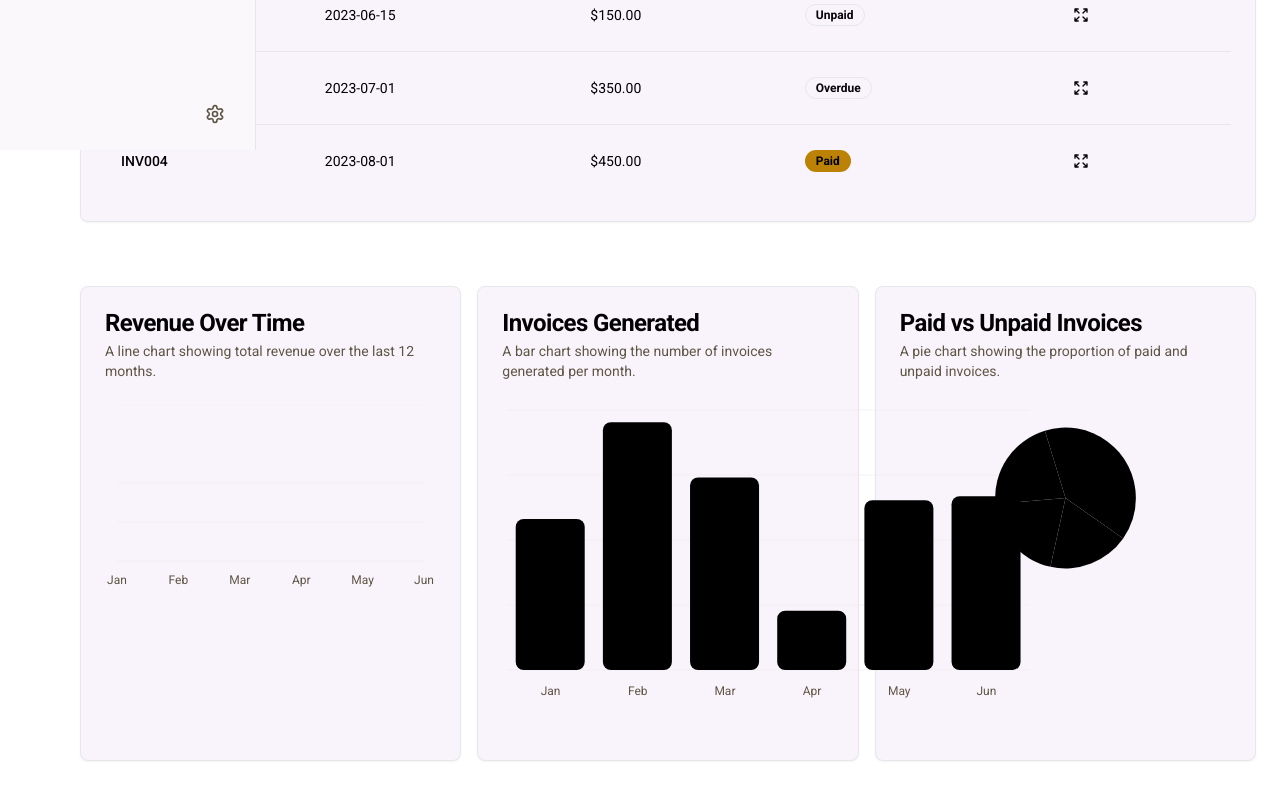
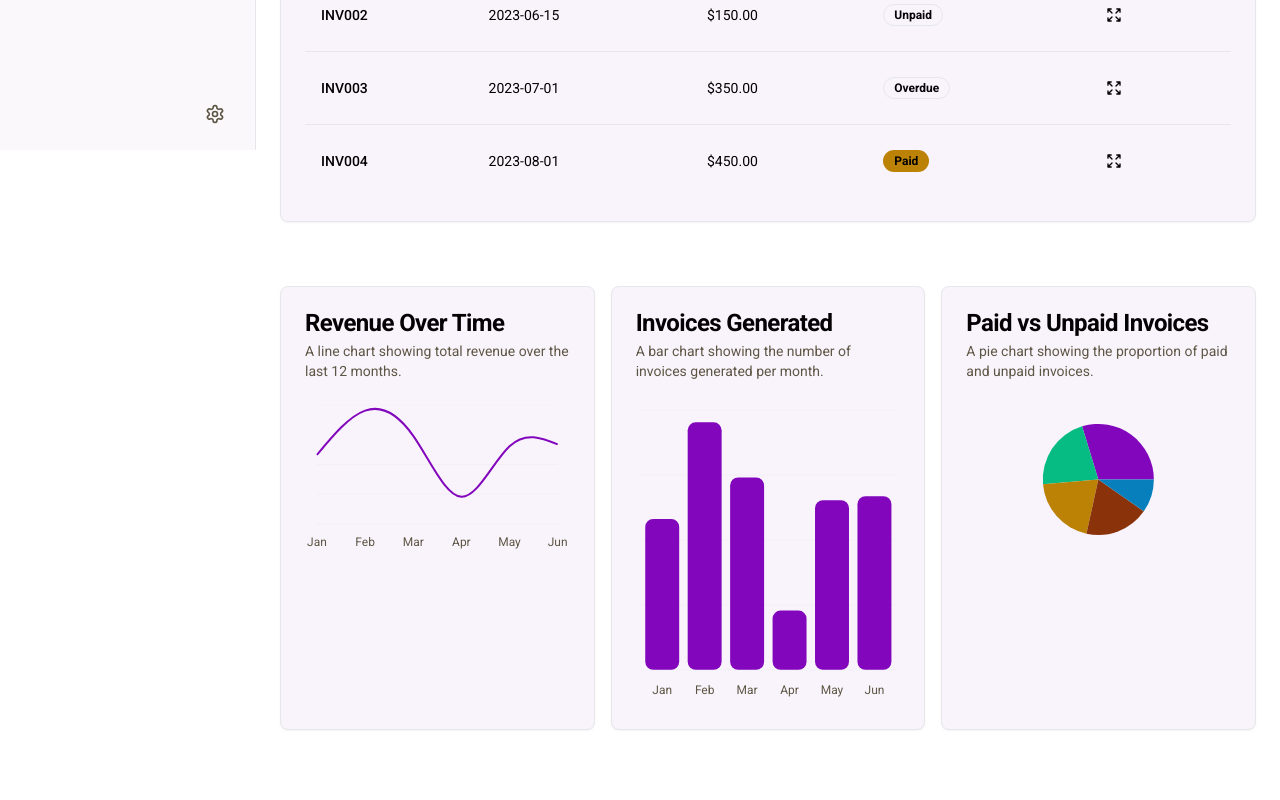
Before and after one commit to Sow-Technology/invoice-generator, a Next.js app: page / in a window 1280 px wide. Shown: the part 650-1450 px from the top of the page. After the commit the page ends 1420 px from the top, so only its background shows below. Built offline with nearby package versions, Linux system fonts and the light colour scheme.

Commit message:
design updated

```diff
--- a/src/app/globals.css
+++ b/src/app/globals.css
@@ -24,6 +24,12 @@
     --destructive-foreground: 19 86% 89%;
     --ring: 281 94% 38%;
     --radius: 0.5rem;
+
+    --chart-1: 281 94% 38%;  /* Primary Color */
+    --chart-2: 161 94% 38%;  /* Accent Color */
+    --chart-3: 41 94% 38%;   /* Secondary Color */
+    --chart-4: 19 86% 29%;   /* Destructive Color */
+    --chart-5: 200 94% 38%;  /* Additional Complementary Color */
   }
 
   .dark {
@@ -46,5 +52,11 @@
     --destructive: 19 86% 51%;
     --destructive-foreground: 0 0% 100%;
     --ring: 281 94% 38%;
+
+    --chart-1: 281 94% 38%;  /* Primary Color */
+    --chart-2: 161 94% 38%;  /* Accent Color */
+    --chart-3: 41 94% 38%;   /* Secondary Color */
+    --chart-4: 19 86% 29%;   /* Destructive Color */
+    --chart-5: 200 94% 38%;  /* Additional Complementary Color */
   }
 }
--- a/src/components/pages/Dashboard.jsx
+++ b/src/components/pages/Dashboard.jsx
@@ -110,7 +110,7 @@ export default function Dashboard() {
           </TooltipProvider>
         </nav>
       </aside>
-      <div className="flex flex-1 flex-col sm:gap-4 sm:py-4 sm:pl-14">
+      <div className="flex flex-1 flex-col sm:gap-4 sm:py-4 sm:pl-64">
         <div>
           <div className="grid gap-4 p-4 sm:p-6 md:grid-cols-2 lg:grid-cols-3">
             <Card>
@@ -408,7 +408,7 @@ export default function Dashboard() {
                 </CardDescription>
               </CardHeader>
               <CardContent>
-                <BarchartChart className="aspect-[9/4]" />
+                <BarchartChart className="aspect-square w-auto max-w-full" />
               </CardContent>
             </Card>
             <Card>
@@ -461,7 +461,7 @@ function BarchartChart(props) {
             color: "hsl(var(--chart-1))",
           },
         }}
-        className="min-h-[300px]"
+        className="min-h-[300px] max-w-full"
       >
         <BarChart
           accessibilityLayer
```
Lines whose indentation alone changed are shown as unchanged.
